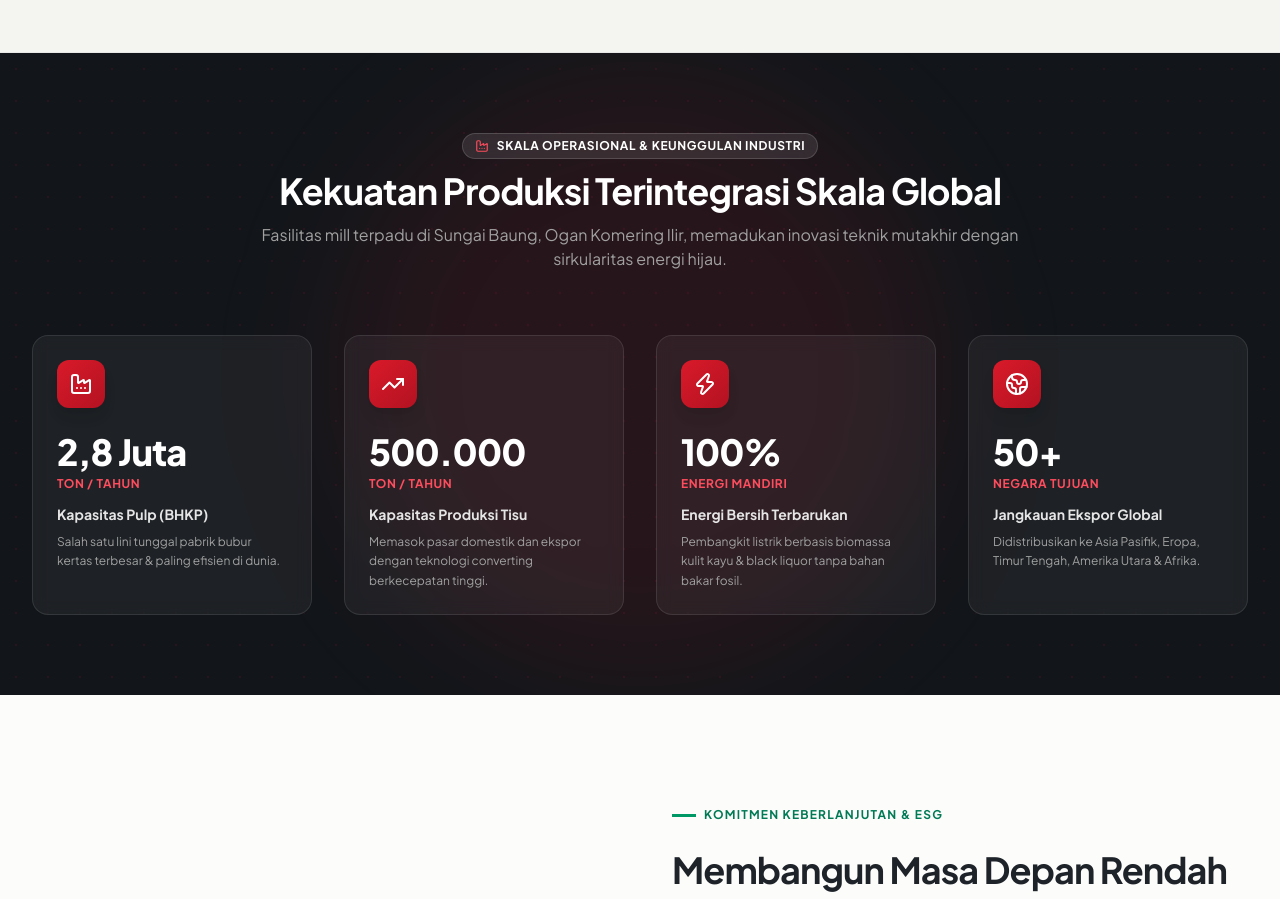
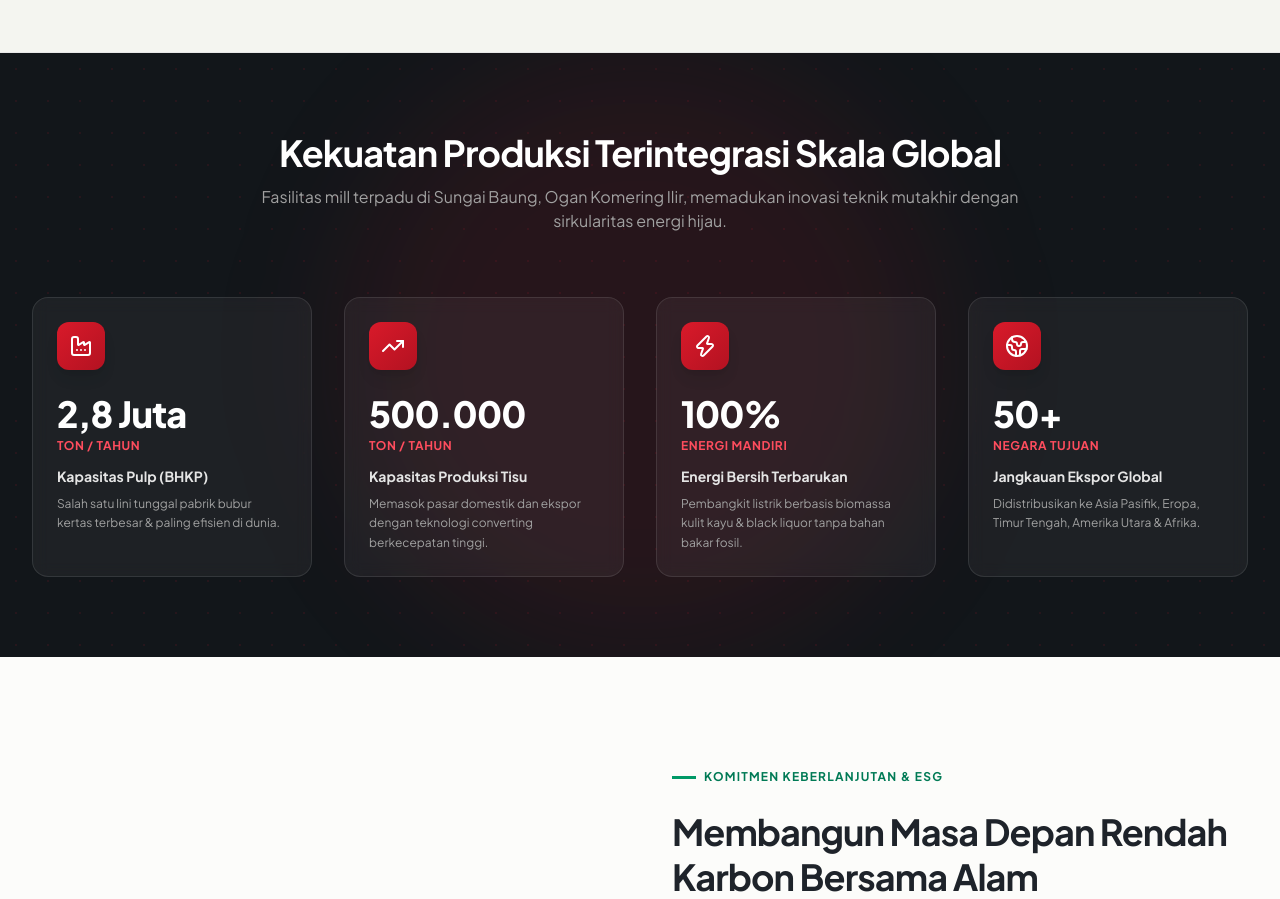
Before and after one commit to aditia-prtm/oki-pulp-paper, a Next.js app: page / in a window 1280 px wide. Shown: the part 2480-3379 px from the top of the page. Built offline with nearby package versions, Linux system fonts and the light colour scheme.

Commit message:
fix: deleting useless components

```diff
--- a/components/home/StatsSection.tsx
+++ b/components/home/StatsSection.tsx
@@ -15,7 +15,7 @@ const iconMap = {
 };
 
 export default function StatsSection() {
-  const { tag, title, description, stats } = statsData;
+  const { title, description, stats } = statsData;
 
   return (
     <section id="operations" className="py-20 bg-[#12161A] text-white relative overflow-hidden">
@@ -27,10 +27,6 @@ export default function StatsSection() {
 
         {/* Section Title */}
         <div className="text-center max-w-3xl mx-auto mb-16 space-y-3">
-          <div className="inline-flex items-center gap-2 px-3 py-1 rounded-full bg-white/10 text-white text-xs font-bold uppercase tracking-wider backdrop-blur-sm border border-white/15">
-            <Factory className="w-3.5 h-3.5 text-[#FF4D5E]" />
-            <span>{tag}</span>
-          </div>
           <h2 className="text-3xl sm:text-4xl font-bold tracking-tight text-white">
             {title}
           </h2>
--- a/data/heroSlides.ts
+++ b/data/heroSlides.ts
@@ -1,10 +1,3 @@
-/**
- * ==============================================================================
- * DATA HERO BANNER / SLIDER UTAMA
- * ==============================================================================
- * Ubah teks judul, tanggal, ringkasan, gambar latar, dan link tombol slide di sini.
- */
-
 export interface HeroSlide {
   id: number;
   date: string;
@@ -32,7 +25,7 @@ export const HERO_SLIDES: HeroSlide[] = [
     date: "28 AGUSTUS 2026",
     title: "Komitmen Nol Deforestasi dan Transisi Rendah Karbon Menuju Lanskap Industri Hijau Berkelanjutan",
     subtitle: "Melestarikan koridor keanekaragaman hayati dan memberdayakan komunitas desa di sekitar konsesi Sungai Baung.",
-    image: "/images/hero/oki.jpg",
+    image: "/images/hero/news2.jpg",
     link: "#sustainability",
   },
   {
--- a/data/stats.ts
+++ b/data/stats.ts
@@ -14,14 +14,12 @@ export interface StatItem {
 }
 
 export interface StatsSectionData {
-  tag: string;
   title: string;
   description: string;
   stats: StatItem[];
 }
 
 export const statsData: StatsSectionData = {
-  tag: "Skala Operasional & Keunggulan Industri",
   title: "Kekuatan Produksi Terintegrasi Skala Global",
   description: "Fasilitas mill terpadu di Sungai Baung, Ogan Komering Ilir, memadukan inovasi teknik mutakhir dengan sirkularitas energi hijau.",
 
```
Also changed, not shown: data/README.md (deleted), public/images/hero/news2.jpg (renamed from public/images/hero/oki.jpg), 1 other file (tests, documents, lock files or other folders).
